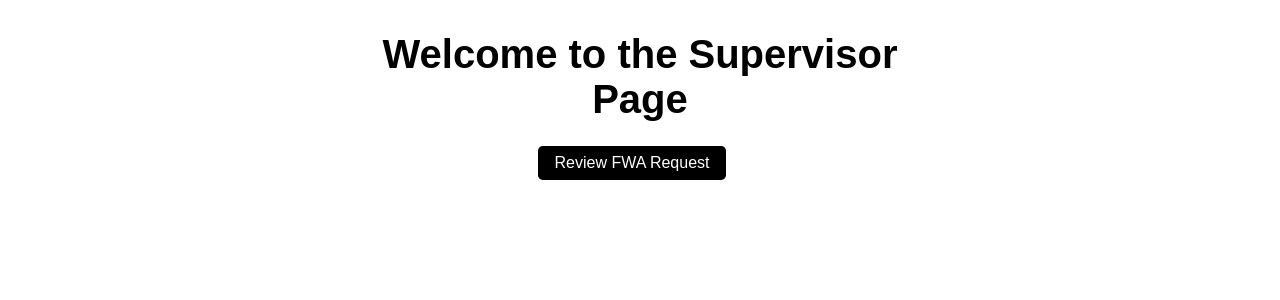
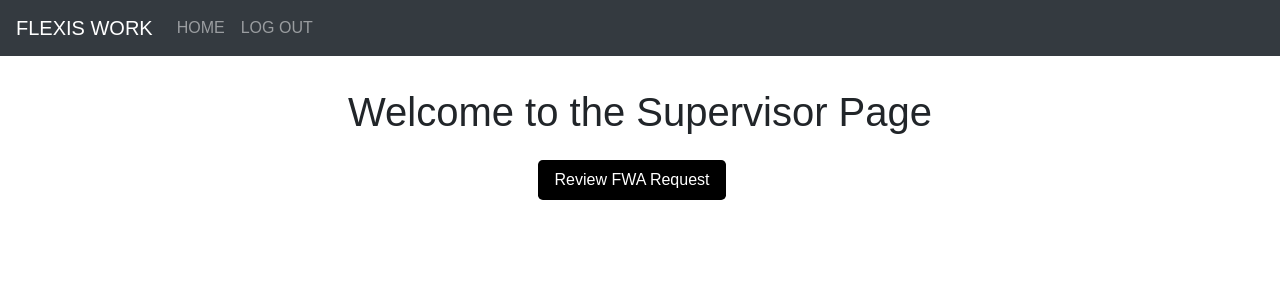
Before and after one commit to JustYuto/FLEXIS, a PHP site: page /mine_assigment/supervisorHome.php in a window 1280 px wide. Shown: the top 300 px of the page. Run offline with PHP 8.4, Linux system fonts and the light colour scheme.

Commit message:
Changed some tags

```diff
--- /dev/null
+++ b/Component/footer.php
@@ -0,0 +1,6 @@
+<footer>
+  <div class="container">
+    <p><small>&copy;Copyright</small></p>
+  </div>
+</footer>
+<script src="js/main.js"></script>
--- /dev/null
+++ b/Component/head.php
@@ -0,0 +1,11 @@
+<head>
+    <!-- Required meta tags -->
+    <meta charset="utf-8">
+    <meta name="viewport" content="width=device-width, initial-scale=1, shrink-to-fit=no">
+
+    <!-- Bootstrap CSS -->
+    <link rel="stylesheet" href="https://stackpath.bootstrapcdn.com/bootstrap/4.1.3/css/bootstrap.min.css" integrity="sha384-MCw98/SFnGE8fJT3GXwEOngsV7Zt27NXFoaoApmYm81iuXoPkFOJwJ8ERdknLPMO" crossorigin="anonymous">
+
+    <title>HR admin Home Page</title>
+    <link rel="stylesheet" href="style.css">
+    </head>
--- /dev/null
+++ b/Component/header.php
@@ -0,0 +1,14 @@
+<header>
+    <nav class="navbar navbar-expand navbar-dark bg-dark">
+        <a class="navbar-brand" href="#">FLEXIS WORK</a>
+        <div class="collapse navbar-collapse">
+            <ul class="navbar-nav">
+            <li class="nav-item">
+                <a class="nav-link" href="#">HOME</a>
+            </li>
+            <li class="nav-item">
+                <a class="nav-link" href="#">LOG OUT</a>
+            </li>
+        </div>
+    </nav>
+</header>
--- a/Login.php
+++ b/Login.php
@@ -64,8 +64,7 @@ if($_SERVER["REQUEST_METHOD"]=="POST")
     <div>
         <input type="submit" value="Login">
     </div>
-
-    </form>
+</form>
 
 </body>
 </html>
--- a/submissionCompletionPage.php
+++ b/submissionCompletionPage.php
@@ -2,7 +2,6 @@
     if (isset($_POST['home'])){
         header("location:employeeHome.php");
     }
-
 ?>
 
 <!DOCTYPE html>
@@ -10,11 +9,9 @@
     <head>
         <title></title>
         <link rel="stylesheet" href="style.css">
-
     </head>
 
     <body class="container">
-
         <h1>Thank you for your submission!</h1>
         <form action="submissionCompletionPage.php" method="post">
             <input type="submit" name="home" value="Home">
--- a/supervisorHome.php
+++ b/supervisorHome.php
@@ -7,15 +7,15 @@
 
 <!DOCTYPE html>
 <html>
-    <head>
-        <title>Supervisor Home Page</title>
-        <link rel="stylesheet" href="style.css">
-    </head>
+    <body>
+        <?php include 'Component/head.php'; ?>
+        <?php include 'Component/header.php'; ?>
 
-    <body class="container">
         <h1>Welcome to the Supervisor Page</h1>
-        <form action="supervisorHome.php" method="post">
-        <input type="submit" name="review" value="Review FWA Request">
-    </form>
-</body>
+        <div class="container">
+            <form action="supervisorHome.php" method="post">
+            <input type="submit" name="review" value="Review FWA Request">
+            </form>
+        </div>
+    </body>
 </html>
```
Also changed, not shown: hrAdminHome.php (+15 -7 lines), style.css (line endings or trailing spaces). Lines whose indentation alone changed are shown as unchanged.
